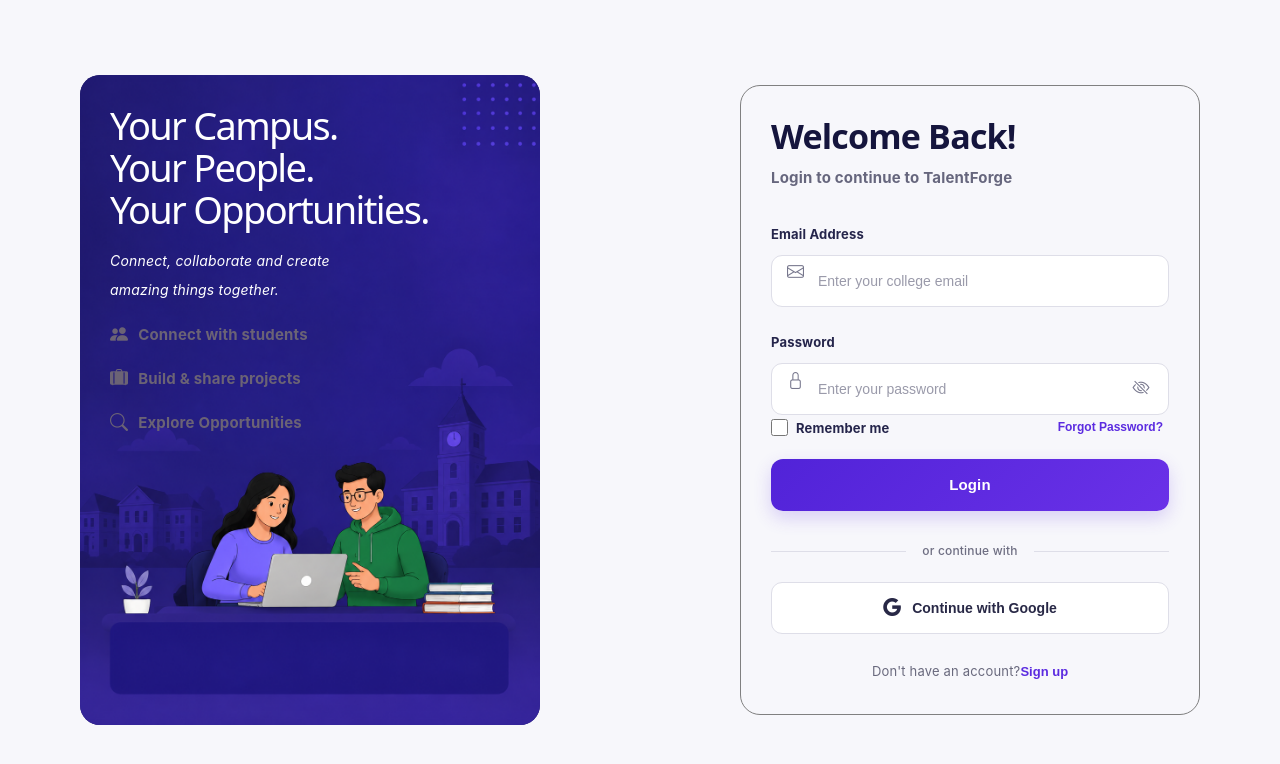
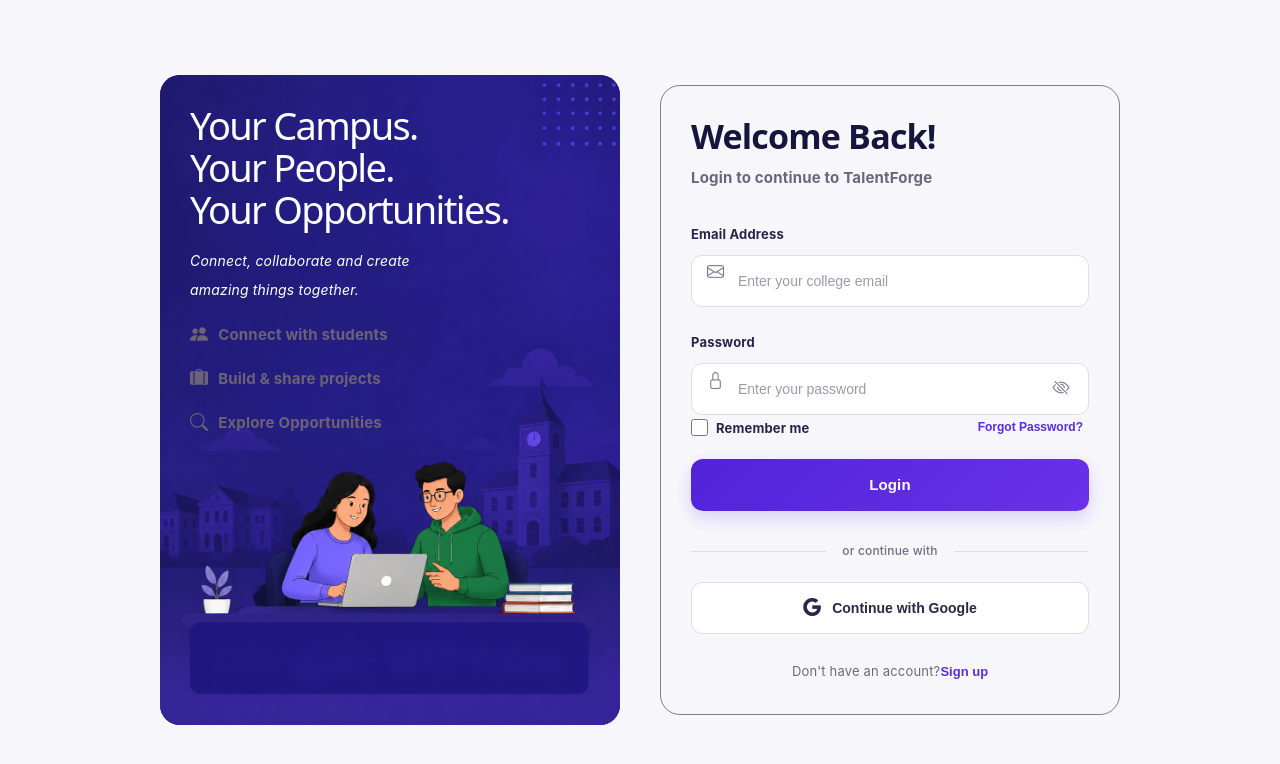
Before and after one commit to Ayush-thakur07/TalentForge, a React (Vite) app: page / in a window 1280 px wide. Shown: the top 764 px of the page. Built offline with nearby package versions, Linux system fonts and the light colour scheme.

Commit message:
Made Loginpage better

```diff
--- a/src/assets/Components/Authentication/Login/Login.css
+++ b/src/assets/Components/Authentication/Login/Login.css
@@ -7,10 +7,10 @@
     width: 100%;
     display: flex;
     flex-direction: row;
-    justify-content: space-between;
+    justify-content: center;
     align-items: center;
-    gap: 60px;
-    padding: 40px 80px;
+    gap: 40px;
+    padding: 40px 40px;
     background: #f7f7fb;
     font-family: Inter, -apple-system, BlinkMacSystemFont, "Segoe UI", sans-serif;
 }
```
